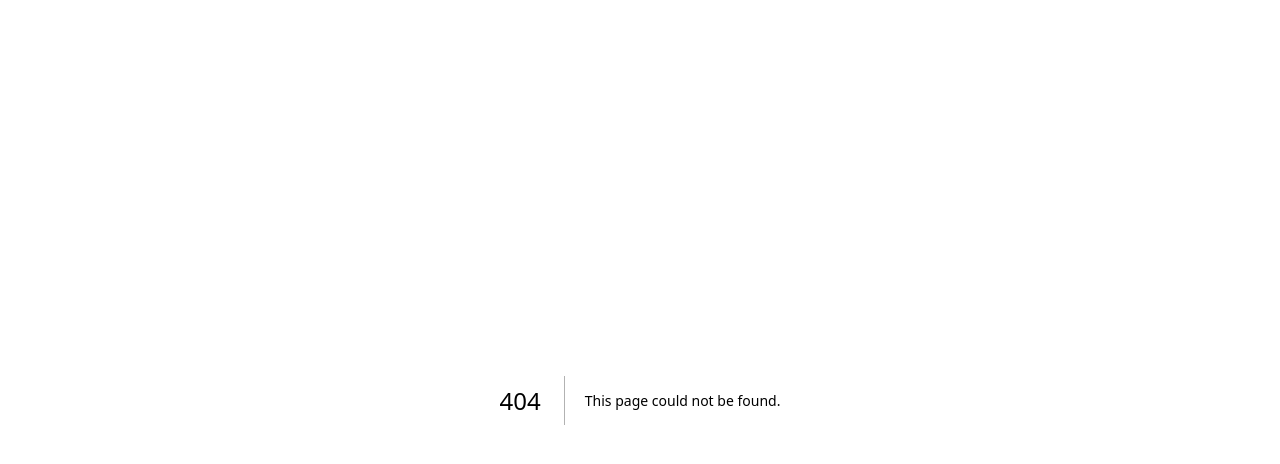
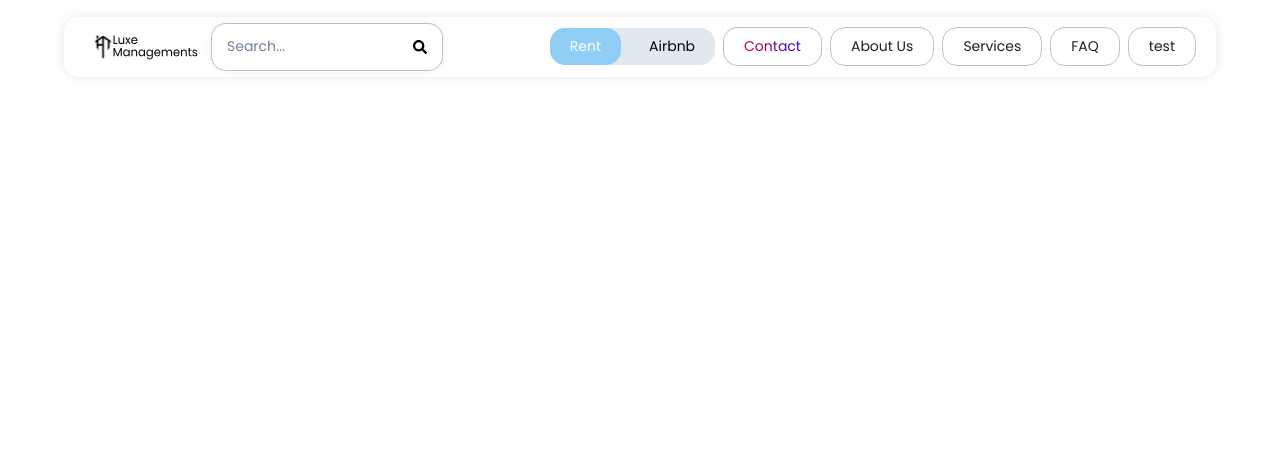
Before and after one commit to AdminForIinRange/luxe-managements, a Next.js app: page /rent in a window 1280 px wide. Before the commit this address had no page. Shown: the top 464 px of the page. Built offline with nearby package versions, Linux system fonts and the light colour scheme.

Commit message:
pages and swithes

```diff
--- a/package.json
+++ b/package.json
@@ -11,6 +11,7 @@
     "format": "npm run prettier"
   },
   "dependencies": {
+    "@chakra-ui/icons": "^2.2.4",
     "@chakra-ui/next-js": "^2.2.0",
     "@chakra-ui/react": "^2.8.2",
     "@emotion/react": "^11.11.4",
--- /dev/null
+++ b/src/app/rent/page.jsx
@@ -0,0 +1,29 @@
+"use client";
+
+// import { fetchUsers } from "./lib/data";
+
+import Navbar from "@/components/navbar/Navbar";
+import HomePage from "@/components/landingPage/homePage/homePage";
+import AboutPage from "@/components/landingPage/aboutPage/aboutPage";
+import Packages from "@/components/landingPage/packages/Packages";
+import GettingStarted from "@/components/landingPage/gettingStarted/gettingStarted";
+import Testimonials from "@/components/landingPage/testimonials/testimonials";
+import Faq from "@/components/landingPage/faq/faq";
+import Footer from "@/components/landingPage/footer/footer";
+import ComparisonTable from "@/components/landingPage/comparisonTable/comparisonTable";
+import { useState } from "react";
+const Rent = () => {
+
+  const [rent, setRent] = useState(true);
+
+
+
+  return (
+    <>
+      <Navbar setRent={setRent} rent={rent} />
+
+    </>
+  );
+};
+
+export default Rent;
--- a/src/components/navbar/Navbar.jsx
+++ b/src/components/navbar/Navbar.jsx
@@ -1,6 +1,7 @@
 "use client";
 
 import {
+  Switch,
   Box,
   Divider,
   HStack,
@@ -34,7 +35,7 @@ import Image from "next/image";
 import GetInTouch from "../button/getInTouch/getInTouch";
 import GettingStarted from "../landingPage/gettingStarted/gettingStarted";
 
-const Navbar = ({}) => {
+const Navbar = ({ setRent, rent }) => {
   const [isTablet] = useMediaQuery("(max-width: 767px)");
   const [night, setNight] = useState(true);
   const [yValue, setYvalue] = useState(false);
@@ -57,6 +58,8 @@ const Navbar = ({}) => {
   }, [yValue]);
 
   const links = [
+    { name: "Rent", link: "#faq", onClick: null },
+
     {
       name: "Contact",
       link: "",
@@ -65,6 +68,7 @@ const Navbar = ({}) => {
       },
       speicals: true,
     },
+
     {
       name: "About Us",
       link: "#aboutUs",
@@ -236,6 +240,90 @@ const Navbar = ({}) => {
 
                   {links.map(({ name, link, speicals, onClick }, index) => (
                     <>
+                      {name === "Rent" ? (
+                        <>
+                          {" "}
+                          <HStack
+                            bg={!rent ? "gray.200" : "gray.200"}
+                            _hover={{
+                              cursor: "pointer",
+                            }}
+                            rounded={"15px"}
+                            animation={" all 0.3s ease-in-out"}
+                            key={index}
+                            justify={"end"}
+                            align={"end"}
+                            onClick={onClick}
+                            bgClip={speicals ? "text" : "none"}
+                            bgGradient={
+                              speicals ? "linear(to-r, red, blue)" : "none"
+                            }
+                          >
+                            <Box
+                              w={"100%"}
+                              h={"100%"}
+                              onClick={() => setRent(true)}
+                              as="a"
+                              href={"/rent"}
+                            >
+                              <Text
+                                _hover={{
+                                  color: "white",
+                                  cursor: "pointer",
+                                }}
+                                color={!rent ? "black" : "white"}
+                                p={"2"}
+                                px={"5"}
+                                rounded={"15px"}
+                                bg={!rent ? "gray.200" : "blue.200"}
+                                whiteSpace={"nowrap"}
+                                fontSize={[
+                                  "12px",
+                                  "12px",
+                                  "12px",
+                                  "12px",
+                                  "14px",
+                                  "16px",
+                                ]}
+                              >
+                                Rent
+                              </Text>
+                            </Box>
+                            <Box
+                              as="a"
+                              href={"/airbnb"}
+                              w={"100%"}
+                              h={"100%"}
+                              onClick={() => setRent(false)}
+                            >
+                              <Text
+                                _hover={{
+                                  bg: !rent ? "#FF385C" : "gray.200",
+                                  color: !rent ? "white" : "white",
+                                  cursor: "pointer",
+                                }}
+                                bg={!rent ? "#FF385C" : "gray.200"}
+                                p={"2"}
+                                px={"5"}
+                                rounded={"15px"}
+                                color={!rent ? "white" : "black"}
+                                whiteSpace={"nowrap"}
+                                fontSize={[
+                                  "12px",
+                                  "12px",
+                                  "12px",
+                                  "12px",
+                                  "14px",
+                                  "16px",
+                                ]}
+                              >
+                                Airbnb
+                              </Text>
+                            </Box>
+                          </HStack>{" "}
+                        </>
+                      ) : (
+                        <>
                           <HStack
                             border={"1px solid rgb(0, 0,0,0.25)"}
                             rounded={"15px"}
@@ -246,7 +334,6 @@ const Navbar = ({}) => {
                               bg: "black",
                               color: speicals ? "white" : "white",
                               cursor: "pointer",
-
                             }}
                             key={index}
                             justify={"end"}
@@ -271,6 +358,8 @@ const Navbar = ({}) => {
                               <Link href={link}>{name}</Link>
                             </Text>
                           </HStack>
+                        </>
+                      )}
                     </>
                   ))}
                 </HStack>
```
Also changed, not shown: src/app/airbnb/page.jsx (added, +37 -0 lines), src/app/page.jsx (+7 -25 lines), 1 other file (tests, documents, lock files or other folders). Lines whose indentation alone changed are shown as unchanged.
